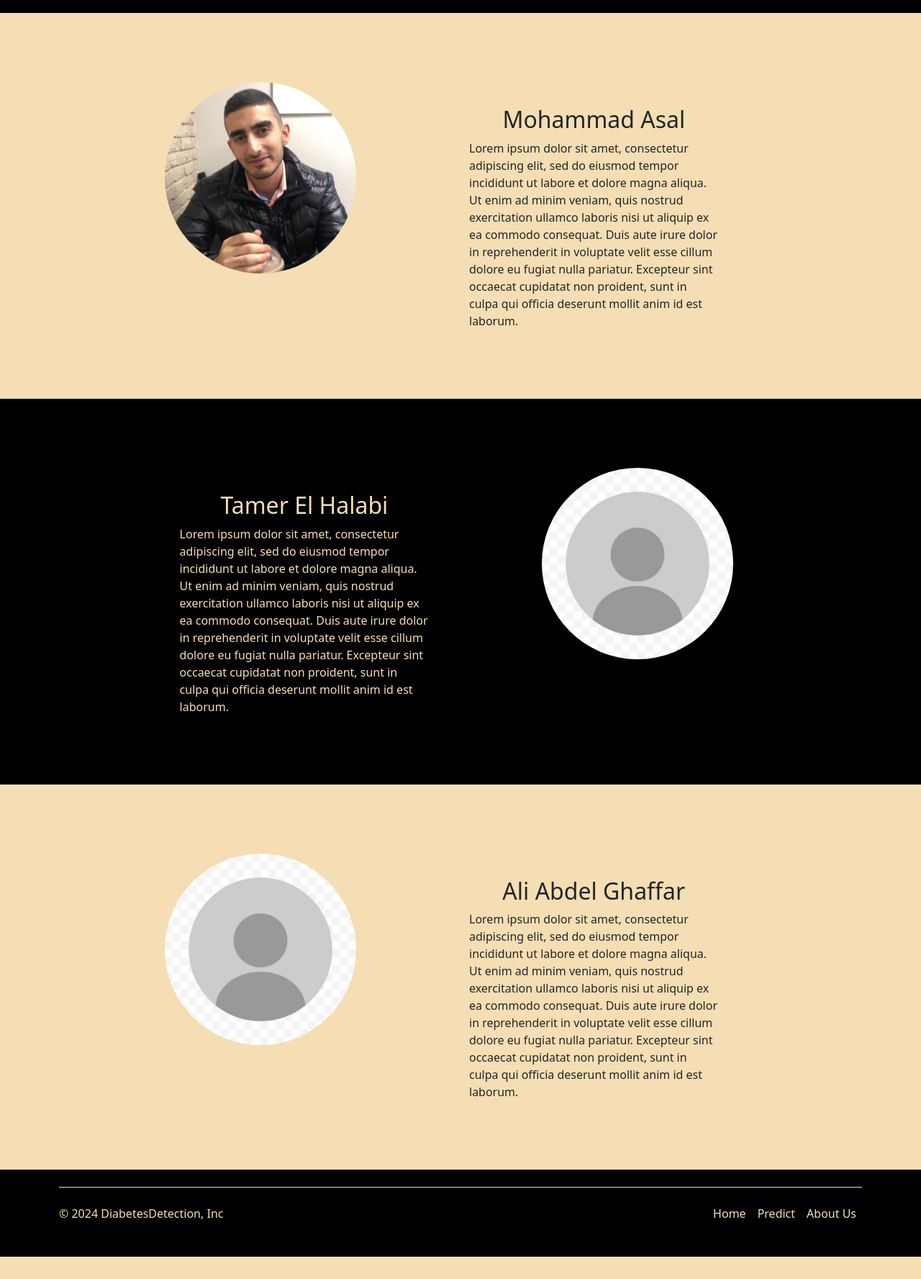
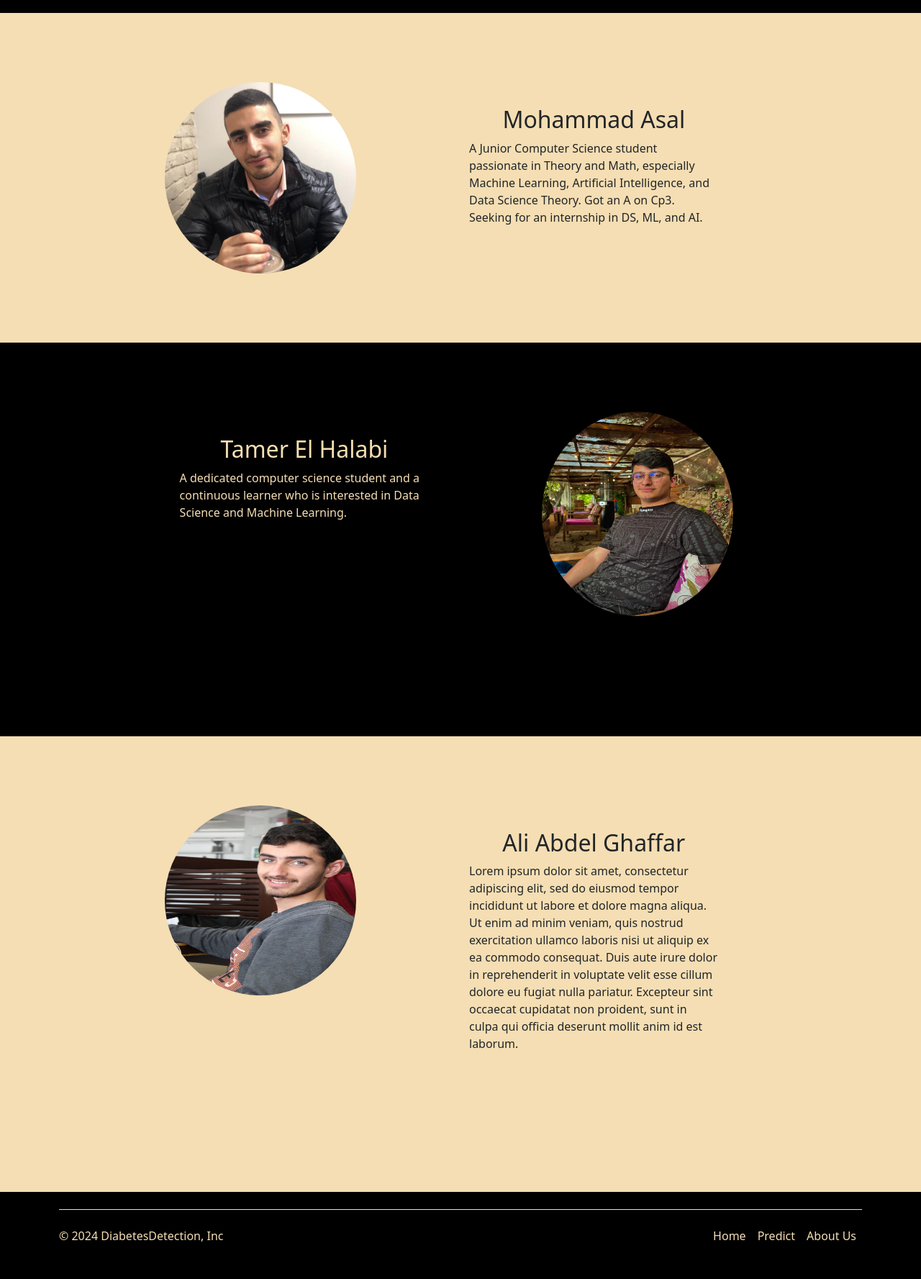
Before and after one commit to AliAgh123/MLProject, a Flask app: page / in a window 1280 px wide. Shown: the part 1398-3175 px from the top of the page at 72% size. Before the commit the page ends 3144 px from the top, so only its background shows below. Run offline with Flask 3, Linux system fonts and the light colour scheme; parts of the project's set-up code (start-up, migrations or seed data) failed here and were passed over.

Commit message:
fixed the model

```diff
--- a/app.py
+++ b/app.py
@@ -2,11 +2,12 @@ from flask import Flask
 from flask import render_template
 from flask import request
 from flask import url_for
+import xgboost as xgb
 import joblib
 
 app = Flask(__name__)
 
-model = joblib.load('svc_model.pkl')
+model = joblib.load('xgb_model.pkl')
 
 @app.route("/")
 def index():
@@ -14,23 +15,32 @@ def index():
 
 @app.route("/predict")
 def predict():
-    return render_template('form.html')
+    return render_template('form.html', outOfRange=False, isNumerical = False)
 
 @app.route('/submit', methods=['POST'])
 def submit_form():
-    pregnancies = request.form.get('pregnancies')
-    glucose = request.form.get('glucose')
-    bloodPressure = request.form.get('bloodPressure')
-    skinThickness = request.form.get('skinThickness')
-    insulin = request.form.get('insulin')
-    BMI = float(request.form.get('BMI'))
-    diabetesPedigree = float(request.form.get('diabetesPedigree'))
-    age = request.form.get('age')
-    data = [pregnancies, glucose, bloodPressure, skinThickness, insulin, BMI, diabetesPedigree, age]
-    prediction = model.predict([data])
+    pregnancies = request.form.get('pregnancies') if request.form.get('pregnancies') != 0 else 4 # 0 --> 17
+    glucose = request.form.get('glucose') if request.form.get('glucose') != 0 else 123 # 44 --> 200
+    bloodPressure = request.form.get('bloodPressure') if request.form.get('bloodPressure') != 0 else 73 # 24 --> 122
+    skinThickness = request.form.get('skinThickness') if request.form.get('skinThickness') != 0 else 30 # 7 --> 100
+    insulin = request.form.get('insulin') if request.form.get('insulin') != 0 else 155 # 14 --> 846
+    BMI = float(request.form.get('BMI')) if request.form.get('BMI') != 0 else 32.39 # 18.20 --> 67.10
+    # diabetesPedigree = float(request.form.get('diabetesPedigree'))
+    age = request.form.get('age') if request.form.get('age') != 0 else 33 # not negative
+    data = [[int(pregnancies), int(glucose), int(bloodPressure), int(skinThickness), int(insulin), BMI, int(age)]] # without diabetes pedigree
+
+    if(isinstance(BMI, float)):
+        return render_template('form.html', outOfRange = False, isNumerical = True)
+
+    if (data[0][0] < 0 or data[0][0] > 17 or data[1][0] < 44 or data[1][0] > 200 or data[2][0] < 24 or data[2][0] > 122 or data[3][0] < 7 or data[3][0] > 100 or data[4][0] < 14 or data[4][0] > 846 or data[5][0] < 18.20
+        or data[5][0] > 67.10 or data[6][0] < 0):
+        return render_template('form.html', outOfRange = True, isNumerical = False)
+
+    app.logger.debug(data)
+    prediction = model.predict(xgb.DMatrix(data))
     app.logger.debug(prediction)
-    if(prediction == [0]):
+    if(prediction < [0.5]):
         return render_template('healthy.html')
-    elif (prediction == [1]):
+    elif (prediction >= [0.5]):
         return render_template('diabetic.html')
     return "Error"
--- a/templates/index.html
+++ b/templates/index.html
@@ -125,13 +125,10 @@
 					</div>
 					<div class="col-md-4" style="padding-top: 3%">
 						<h2 class="text-center">Mohammad Asal</h2>
-						Lorem ipsum dolor sit amet, consectetur adipiscing elit, sed do
-						eiusmod tempor incididunt ut labore et dolore magna aliqua. Ut enim
-						ad minim veniam, quis nostrud exercitation ullamco laboris nisi ut
-						aliquip ex ea commodo consequat. Duis aute irure dolor in
-						reprehenderit in voluptate velit esse cillum dolore eu fugiat nulla
-						pariatur. Excepteur sint occaecat cupidatat non proident, sunt in
-						culpa qui officia deserunt mollit anim id est laborum.
+						A Junior Computer Science student passionate in Theory and Math,
+						especially Machine Learning, Artificial Intelligence, and Data
+						Science Theory. Got an A on Cp3. Seeking for an internship in DS,
+						ML, and AI.
 					</div>
 				</div>
 			</div>
@@ -142,9 +139,10 @@
 				<div class="row">
 					<div class="col-md-6 order-md-5 text-center">
 						<img
+							style="height: 80%"
 							class="profile-image"
-							src="{{url_for('static', filename='images/profileImage.jpeg')}}"
-							alt="profile-image"
+							src="{{url_for('static', filename='images/Tamer.jpeg')}}"
+							alt="Tamer's image"
 						/>
 					</div>
 					<div
@@ -152,13 +150,8 @@
 						style="padding-top: 3%"
 					>
 						<h2 class="text-center">Tamer El Halabi</h2>
-						Lorem ipsum dolor sit amet, consectetur adipiscing elit, sed do
-						eiusmod tempor incididunt ut labore et dolore magna aliqua. Ut enim
-						ad minim veniam, quis nostrud exercitation ullamco laboris nisi ut
-						aliquip ex ea commodo consequat. Duis aute irure dolor in
-						reprehenderit in voluptate velit esse cillum dolore eu fugiat nulla
-						pariatur. Excepteur sint occaecat cupidatat non proident, sunt in
-						culpa qui officia deserunt mollit anim id est laborum.
+						A dedicated computer science student and a continuous learner who is
+						interested in Data Science and Machine Learning.
 					</div>
 				</div>
 			</div>
@@ -169,8 +162,9 @@
 				<div class="row">
 					<div class="col-md-6 text-center">
 						<img
+							style="height: 60%"
 							class="profile-image"
-							src="{{url_for('static', filename='images/profileImage.jpeg')}}"
+							src="{{url_for('static', filename='images/Ali.jpeg')}}"
 							alt="profile-image"
 						/>
 					</div>
```
Also changed, not shown: templates/form.html (+10 -12 lines), static/images/Ali.jpeg (added), static/images/Tamer.jpeg (added), 4 other files.
